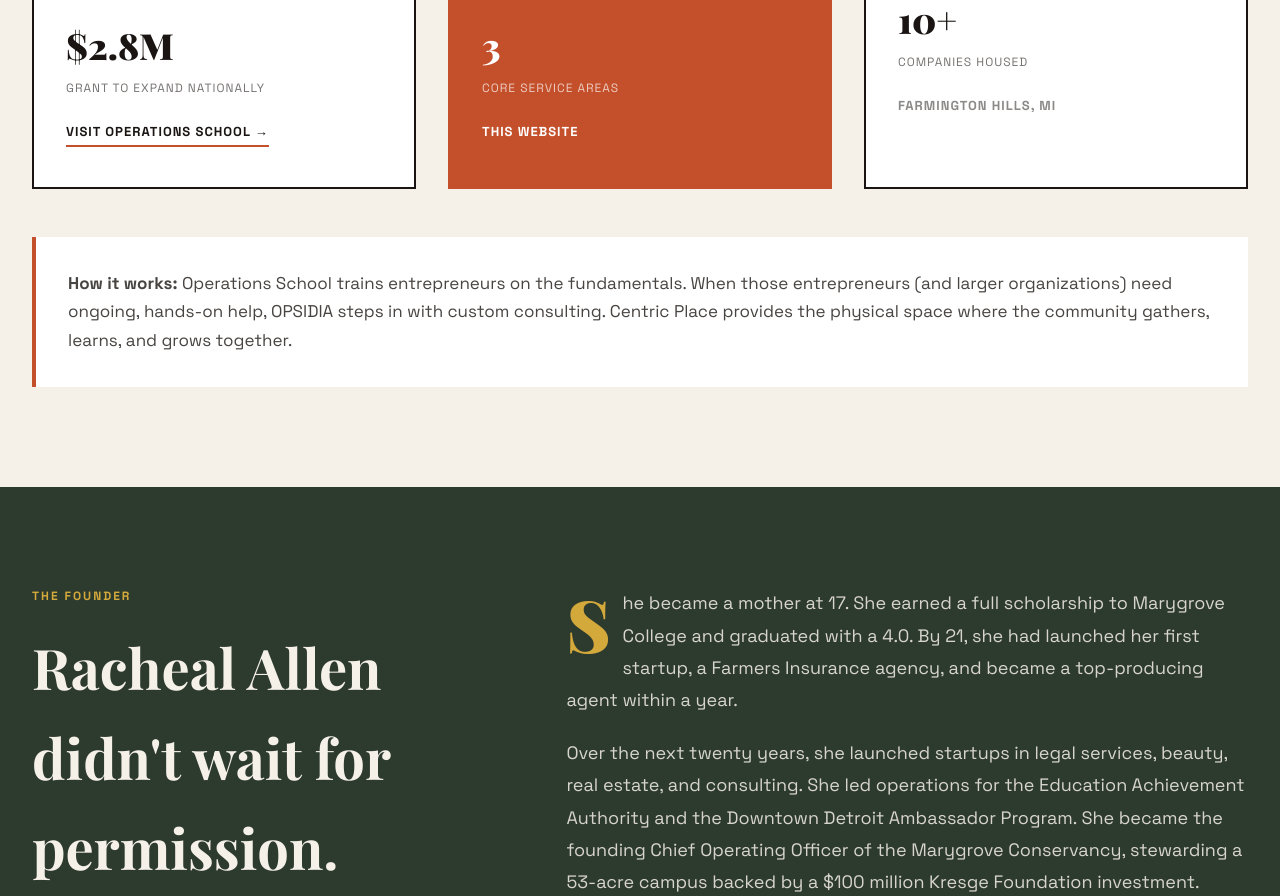
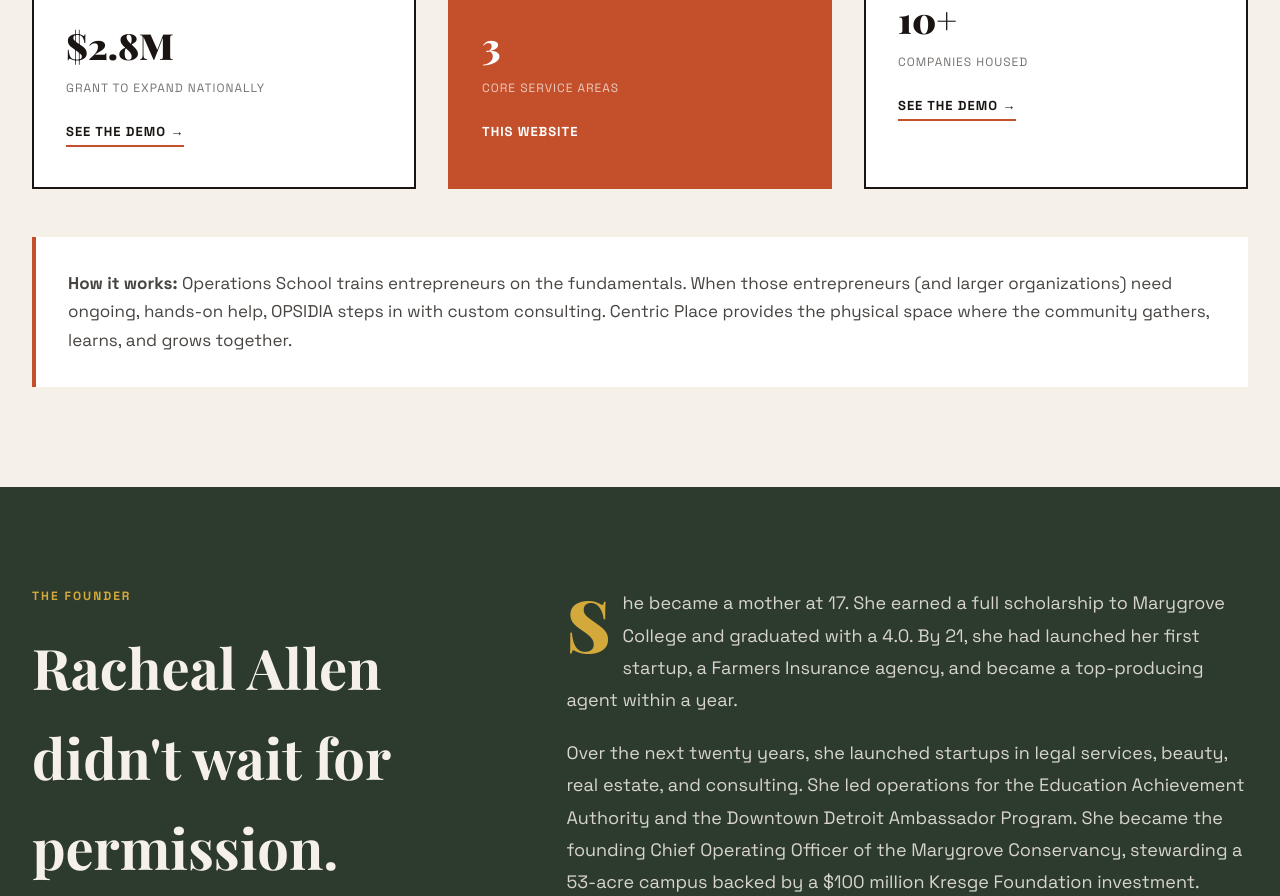
Before and after one commit to LS2Studio/opsidia-demo, a plain HTML site: page index.html in a window 1280 px wide. Shown: the part 2856-3752 px from the top of the page. Drawn offline with nearby package versions, Linux system fonts and the light colour scheme; a web font is replaced by a local one.

Commit message:
Add demo links to ecosystem section (Operations School and Centric Place)

```diff
--- a/index.html
+++ b/index.html
@@ -232,7 +232,7 @@ footer p { font-size: 13px; color: rgba(26,21,18,0.6); }
       <div style="font-size: 12px; text-transform: uppercase; letter-spacing: 1px; color: rgba(26,21,18,0.6);">Businesses trained</div>
       <div style="font-family: 'Playfair Display', serif; font-size: 36px; font-weight: 900; margin: 20px 0 4px;">$2.8M</div>
       <div style="font-size: 12px; text-transform: uppercase; letter-spacing: 1px; color: rgba(26,21,18,0.6);">Grant to expand nationally</div>
-      <a href="https://operationsschool.com" style="display: inline-block; margin-top: 24px; font-size: 13px; font-weight: 700; text-transform: uppercase; letter-spacing: 1px; border-bottom: 2px solid var(--terracotta); padding-bottom: 2px;">Visit Operations School →</a>
+      <a href="https://rishaofficial.github.io/operations-school-demo/" style="display: inline-block; margin-top: 24px; font-size: 13px; font-weight: 700; text-transform: uppercase; letter-spacing: 1px; border-bottom: 2px solid var(--terracotta); padding-bottom: 2px;">See the demo →</a>
     </div>
 
     <div style="border: 2px solid var(--terracotta); padding: 40px 32px; background: var(--terracotta); color: white;">
@@ -254,7 +254,7 @@ footer p { font-size: 13px; color: rgba(26,21,18,0.6); }
       <div style="font-size: 12px; text-transform: uppercase; letter-spacing: 1px; color: rgba(26,21,18,0.6);">Square feet</div>
       <div style="font-family: 'Playfair Display', serif; font-size: 36px; font-weight: 900; margin: 20px 0 4px;">10+</div>
       <div style="font-size: 12px; text-transform: uppercase; letter-spacing: 1px; color: rgba(26,21,18,0.6);">Companies housed</div>
-      <div style="margin-top: 24px; font-size: 13px; font-weight: 700; text-transform: uppercase; letter-spacing: 1px; color: rgba(26,21,18,0.5);">Farmington Hills, MI</div>
+      <a href="https://rishaofficial.github.io/centric-place-demo/" style="display: inline-block; margin-top: 24px; font-size: 13px; font-weight: 700; text-transform: uppercase; letter-spacing: 1px; border-bottom: 2px solid var(--terracotta); padding-bottom: 2px;">See the demo →</a>
     </div>
   </div>
 
```
